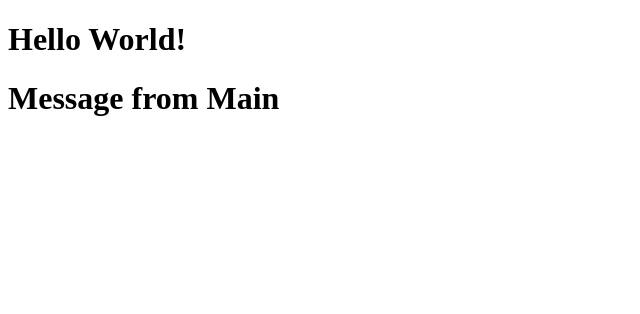
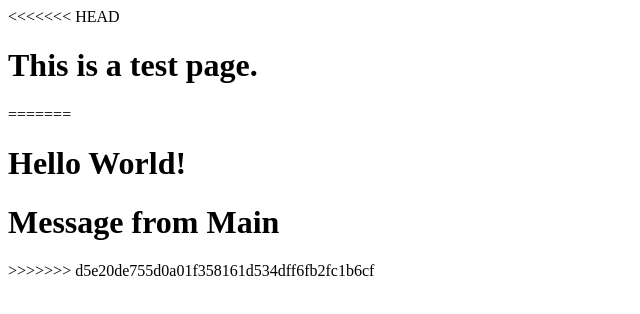
Before and after one commit to henokamd/git-branch-practice, a plain HTML site: page index.html in a window 1280 px wide. Shown: the whole page, without its empty margins (0-640 px from the left). Drawn offline with Linux system fonts and the light colour scheme.

```diff
--- a/index.html
+++ b/index.html
@@ -7,7 +7,11 @@
     <title>Document</title>
 </head>
 <body>
+<<<<<<< HEAD
+    <h1>This is a test page.</h1>
+=======
     <h1>Hello World!</h1>
     <h1>Message from Main</h1>
+>>>>>>> d5e20de755d0a01f358161d534dff6fb2fc1b6cf
 </body>
 </html>
```
